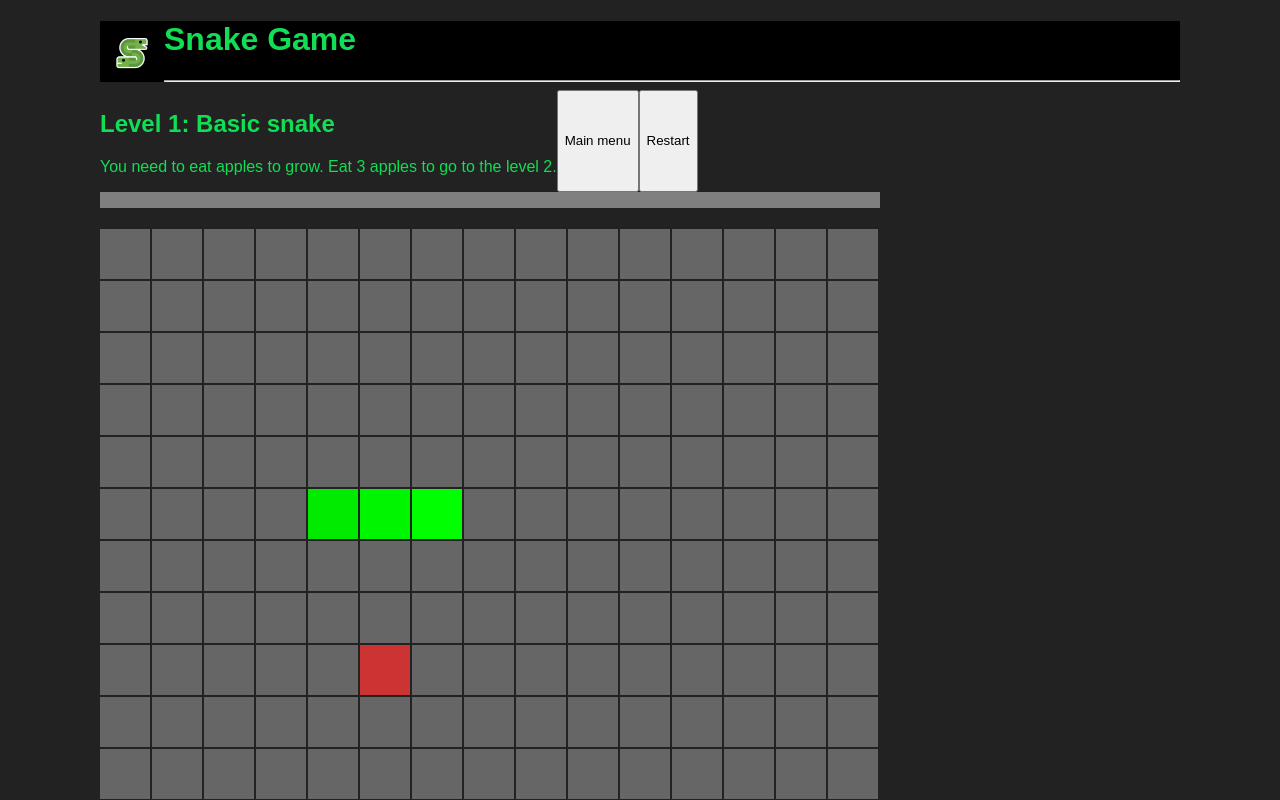
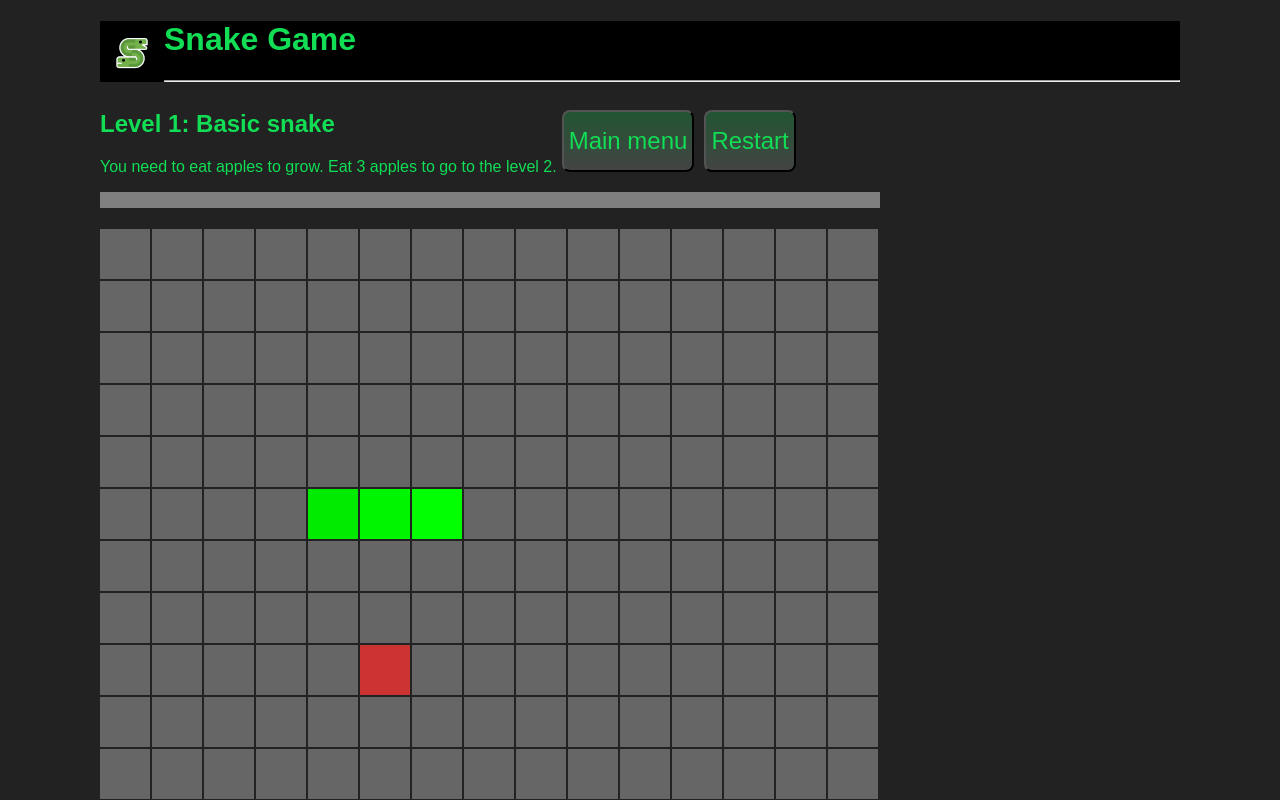
Before and after one commit to KonstBeliakov/snake-js, a plain HTML site: page index.html in a window 1280 px wide. Both pictures are taken after a click on the button "Level 1: Basic snake". Shown: the top 800 px of the page. Drawn offline with Linux system fonts and the light colour scheme.

Commit message:
better restart and main menu buttons

```diff
--- a/js/app.js
+++ b/js/app.js
@@ -49,12 +49,14 @@ export class App{
 
         const button_restart = document.createElement('button');
         button_restart.textContent = 'Restart';
+        button_restart.classList.add('menu_restart');
         button_restart.addEventListener('click', () => {
             this.start_level(level);
         });
 
         const button_main_menu = document.createElement('button');
         button_main_menu.textContent = 'Main menu';
+        button_main_menu.classList.add('menu_restart');
         button_main_menu.addEventListener('click', () => {
             this.main_menu();
         })
--- a/style.css
+++ b/style.css
@@ -72,11 +72,18 @@ progress{
     flex-direction: column;
 }
 
+#buttons{
+    display: flex;
+    flex-direction: column;
+}
+
 .menu_restart{
+    background: linear-gradient(to bottom, #225533, #444444);
     padding: 5px;
+    margin: 20px 5px;
     border-radius: 8px;
     font-size: 24px;
-    color: #0022aa;
+    color: #11dd55;
 }
 
 #buttons{
```
